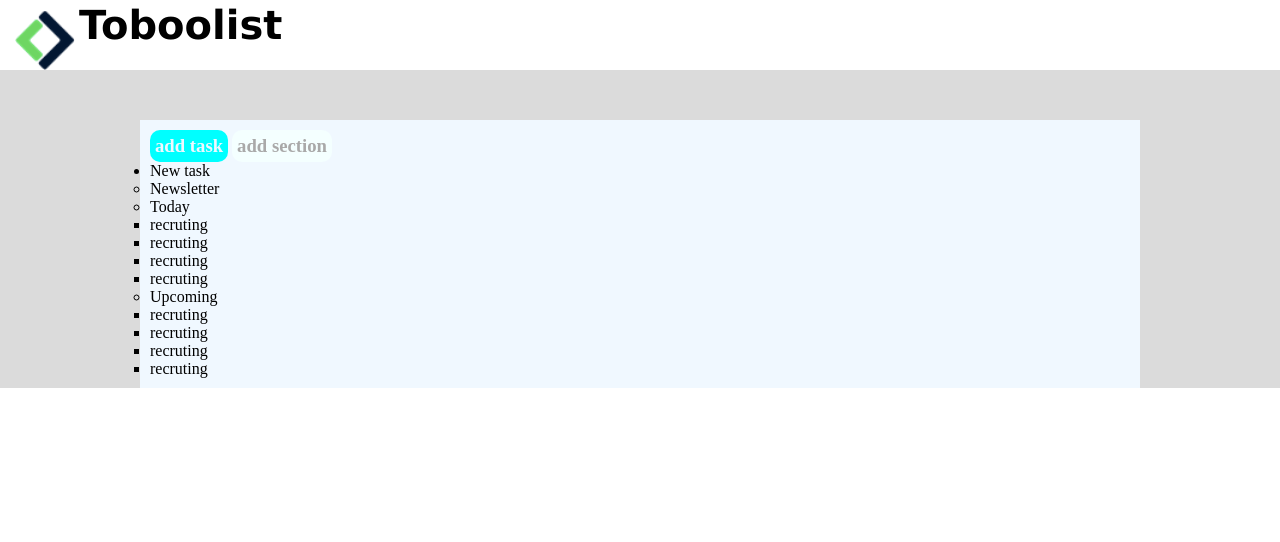
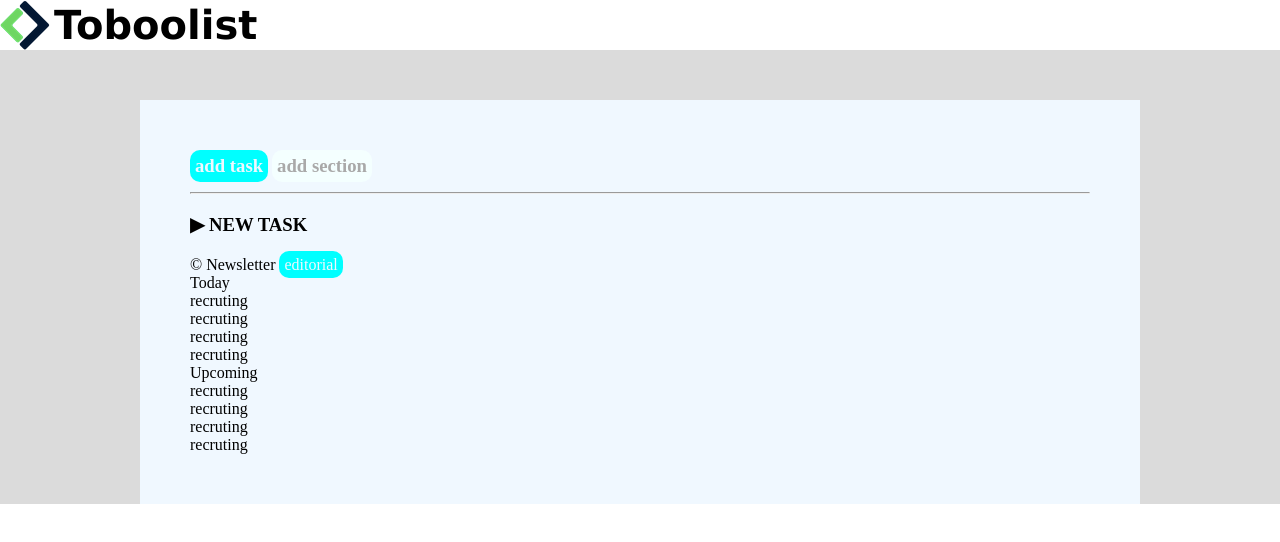
Before and after one commit to marco-scocca/html-css-toboolist, a plain HTML site: page index.html in a window 1280 px wide. Drawn offline with Linux system fonts and the light colour scheme.

Commit message:
fix_Some_problems

```diff
--- a/css/style.css
+++ b/css/style.css
@@ -5,9 +5,7 @@
 }
 
 .logo {
-    height: 70px;
-    padding-top: 10px;
-    padding-left: 15px;
+    height: 100%;
     vertical-align: middle;
 
 }
@@ -15,6 +13,8 @@
 .nomelogo {
     font-family: Verdana, Geneva, Tahoma, sans-serif;
     font-size: 40px;
+    vertical-align: middle;
+
 }
 
 v-align-middle {
@@ -34,7 +34,7 @@ v-align-middle {
 
 .white {
     background-color: aliceblue;
-    padding: 10px;
+    padding: 50px;
 }
 
 .container {
@@ -56,3 +56,16 @@ v-align-middle {
     border-radius: 10px 10px 10px 10px;
     color: aliceblue;
 }
+
+hr {
+    color: darkgray;
+    margin-top: 10px;
+}
+
+ul {
+    list-style-type: none;
+}
+
+.py2 {
+    margin-top: 20px;
+}
--- a/index.html
+++ b/index.html
@@ -15,20 +15,22 @@
 
 <body>
     <header>
-        <div>
         <img class="logo v-align-middle " src="../html-css-toboolist/img/Logo.png" alt="Logo">
         <h1 class="nomelogo v-align-middle inline">Toboolist </h1>
-        </div>
     </header>
     <main class="py-30">
         <div class="container white">
             <h3 class="inline azzurrino"> add task</h3>
             <h3 class="inline bianco"> add section</h3>
+            <hr>
+
             <p>
-            <ul>
-                <li>New task</li>
-                <ul>
-                    <li>Newsletter</li>
+
+            <h3 class="py2"><span>&#9654;</span> NEW TASK </h3>
+            <ul class="py2">
+                <span>&copy;</span>
+                <li class="inline">Newsletter</li>
+                <span class="azzurrino">editorial</span>
             </ul>
             <ul>
                 <li>Today</li>
```
Lines whose indentation alone changed are shown as unchanged.
